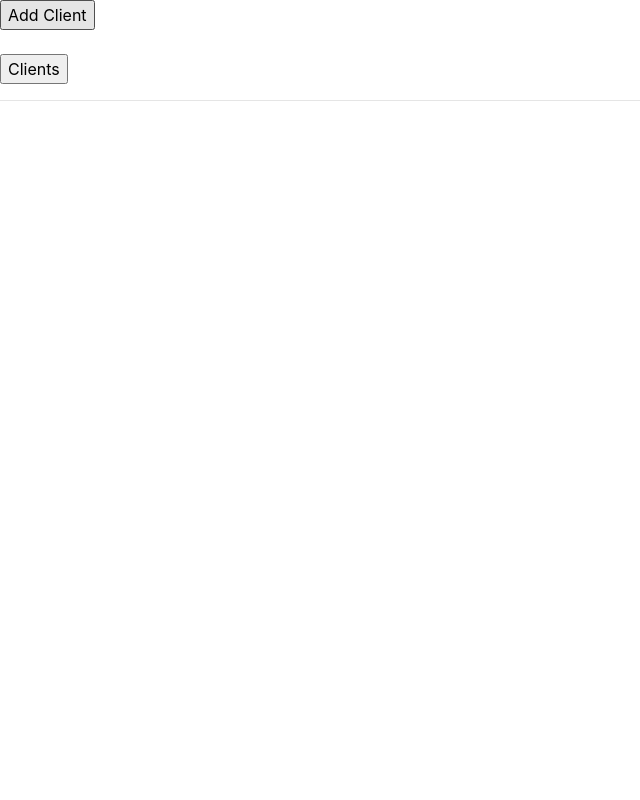
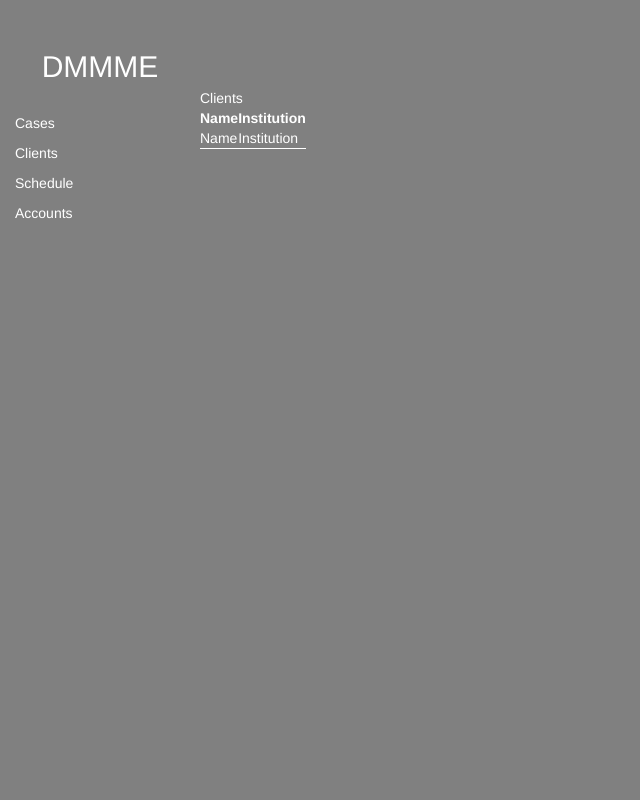
Before and after one commit to Riler4899/merge, a Flask app: page /clients in a window 1280 px wide. Shown: the whole page, without its empty margins (0-640 px from the left). Run offline with Flask 2, Linux system fonts and the light colour scheme; data that the repository does not hold is empty; some libraries are stand-ins or nearby versions.

Commit message:
Added files

```diff
--- a/webapp/__init__.py
+++ b/webapp/__init__.py
@@ -1,9 +1,10 @@
 from flask import Flask
 from flask_cors import CORS
+from flask_bootstrap import Bootstrap
 
 app = Flask(__name__)
 app.config['SECRET_KEY'] = '7b8ead5f7135721d7ce35cc253caa228'
-
+Bootstrap(app)
 CORS(app)
 
 from webapp import routes
--- a/webapp/routes.py
+++ b/webapp/routes.py
@@ -1,7 +1,52 @@
 import requests
-from flask import render_template, url_for, redirect, request, flash
+from flask import escape, render_template, url_for, redirect, request, flash
 from webapp.forms import ClientForm, RequestForm
 from webapp import app
+
+
+titleDict = {
+    "caseTitle" : "DMMME - Cases",
+    "addCaseTitle" : "DMMME - Cases - Add Case",
+    "clientsTitle": "DMMME - Clients",
+    "accountsTitle" : "DMMME - Accounts",
+    "scheduleTitle" : "DMMME - Schedule"
+}
+
+@app.route('/', methods=['GET', 'POST'])
+
+def start():
+    form = LoginForm()
+    if form.validate_on_submit():
+        #redirects to cases if valid log in submission
+        return redirect('/cases')
+    else:
+        return render_template('log.html', form=form)
+
+#Our cases page
+@app.route('/cases')
+def cases():
+    return render_template("cases.html",title = titleDict["caseTitle"])
+
+@app.route('/clients')
+def clients():
+    return render_template("clients.html",title = titleDict["clientsTitle"])
+
+
+
+@app.route('/schedule')
+def schedule():
+    return render_template("schedule.html",title = titleDict["scheduleTitle"])
+
+@app.route('/accounts')
+def accounts():
+    return render_template("accounts.html", title = titleDict["accountsTitle"])
+
+@app.route('/addcase')
+def addcase():
+    cform = ClientForm()
+    rform = RequestForm()
+    return render_template("addcase.html",title = titleDict["addCaseTitle"] ,cform = cform, rform = rform)
+
 
 @app.route('/clients/add', methods=['GET', 'POST'])
 def add_client():
--- /dev/null
+++ b/webapp/static/css/style.css
@@ -0,0 +1,65 @@
+
+/*CSS for Sidebar */
+*{
+	margin: 0;
+	padding: 0;
+	box-sizing: :border-box;
+	text-decoration: none;
+	list-style-type: none;
+
+}
+body{
+	background-color: grey;
+}
+.wrapper{
+	display: flex;
+	position: relative;
+}
+.wrapper .sidebar{
+	position: fixed;
+	width: 200px;
+	height: 100%;
+	padding: 30px 0;
+}
+.wrapper .sidebar h2{
+	color: #fff;
+	text-transform:uppercase;
+	text-align: center;
+	margin-bottom: 30px;
+}
+.wrapper .sidebar ul li{
+	padding: 0;
+	}
+.wrapper .sidebar ul li a{
+	color:white;
+	display: block;
+	padding-left:  15px;
+	padding-bottom: 10px;
+}
+
+.wrapper .sidebar ul li:hover {
+	background-color: #fff;
+
+}
+.wrapper .sidebar ul li:hover a {
+	color: #fff;
+
+}
+.wrapper .main{
+	width: 100%;
+	margin-left: 200px;
+	margin-top: 88px;
+	color:white;
+}
+.theader{
+	border-bottom: 3px white solid;
+	margin-bottom: 3px;
+}
+.tableEntry{
+	border-bottom: 1px white solid;
+	margin-bottom: 5px;
+}
+.tableBase{
+	border-spacing: 10px;
+	border-collapse: collapse;
+}
--- /dev/null
+++ b/webapp/templates/base.html
@@ -0,0 +1,46 @@
+{% extends "bootstrap/base.html" %}
+{% import "bootstrap/wtf.html" as wtf %}
+
+{% block title %}
+	{{title}}
+{% endblock %}
+{% block styles %}
+	{{super()}}
+	<link rel="stylesheet" href="{{ url_for('static', filename='css/style.css') }}"/>
+{% endblock %}
+
+
+
+
+{% block navbar %}
+	<div class = "wrapper">
+		<div class="sidebar">
+		<h2>DMMME</h2>
+		<ul>
+			<li>
+				<a href="/cases">Cases</a>
+			</li>
+			<li>
+				<a href="/clients">Clients</a>
+			</li>
+			<li>
+				<a href="/schedule">Schedule</a>
+			</li>
+			<li>
+				<a href="/accounts">Accounts</a>
+			</li>
+			{%block extraside%}
+
+			{%endblock%}
+
+
+		</ul>
+		</div>
+{%endblock%}
+{% block content %}
+	<div class="main">
+	{%block inners%}
+
+	{%endblock%}
+	</div>
+{%endblock%}
--- a/webapp/templates/clients.html
+++ b/webapp/templates/clients.html
@@ -1,12 +1,22 @@
-{% extends "layout.html" %}
-{% block body %}
-    {% for client in clients %}
-        {{ client.name }} <br>
-        {{ client.company }} <br>
-        {{ client.address }} <br>
-        {{ client.contact_no }} <br>
-        {{ client.email }} <br>
-        {{ client.client_type }} <br>
-        <hr>
-    {% endfor %}
+{% extends 'base.html'%}
+
+{%block inners%}
+
+		Clients
+		<table style="padding-left: 10px;">
+			<tr>
+
+
+				<th>Name</th>
+				<th>Institution</th>
+			</tr>
+
+			<tr class = "tableEntry">
+				<td>Name</td>
+				<td>Institution</td>
+
+			</tr>
+
+		</table>
+
 {% endblock %}
```
Also changed, not shown: webapp/forms.py (+11 -5 lines), webapp/templates/accounts.html (added, +31 -0 lines), webapp/templates/addcase.html (added, +22 -0 lines), webapp/templates/cases.html (added, +41 -0 lines), webapp/templates/clientexpand.html (added, +39 -0 lines), webapp/templates/log.html (added, +41 -0 lines), webapp/templates/schedule.html (added, +15 -0 lines).
